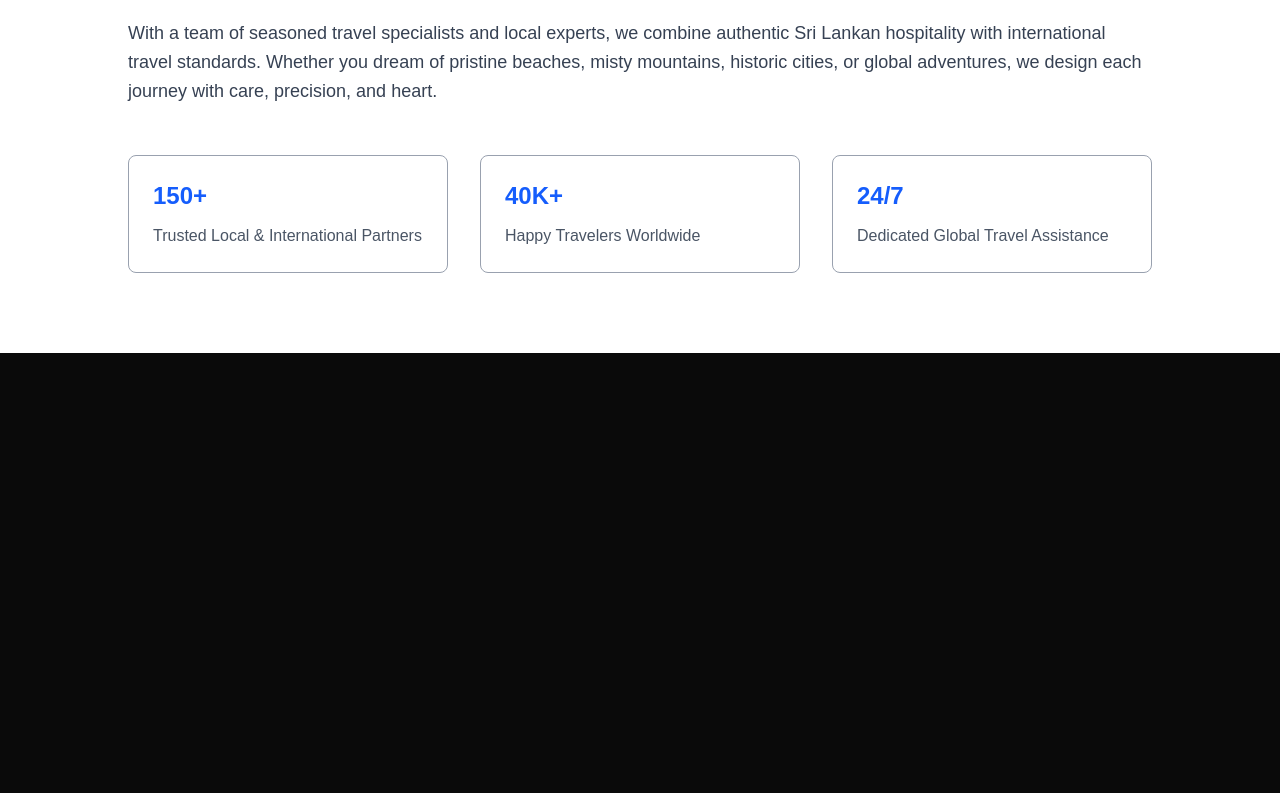
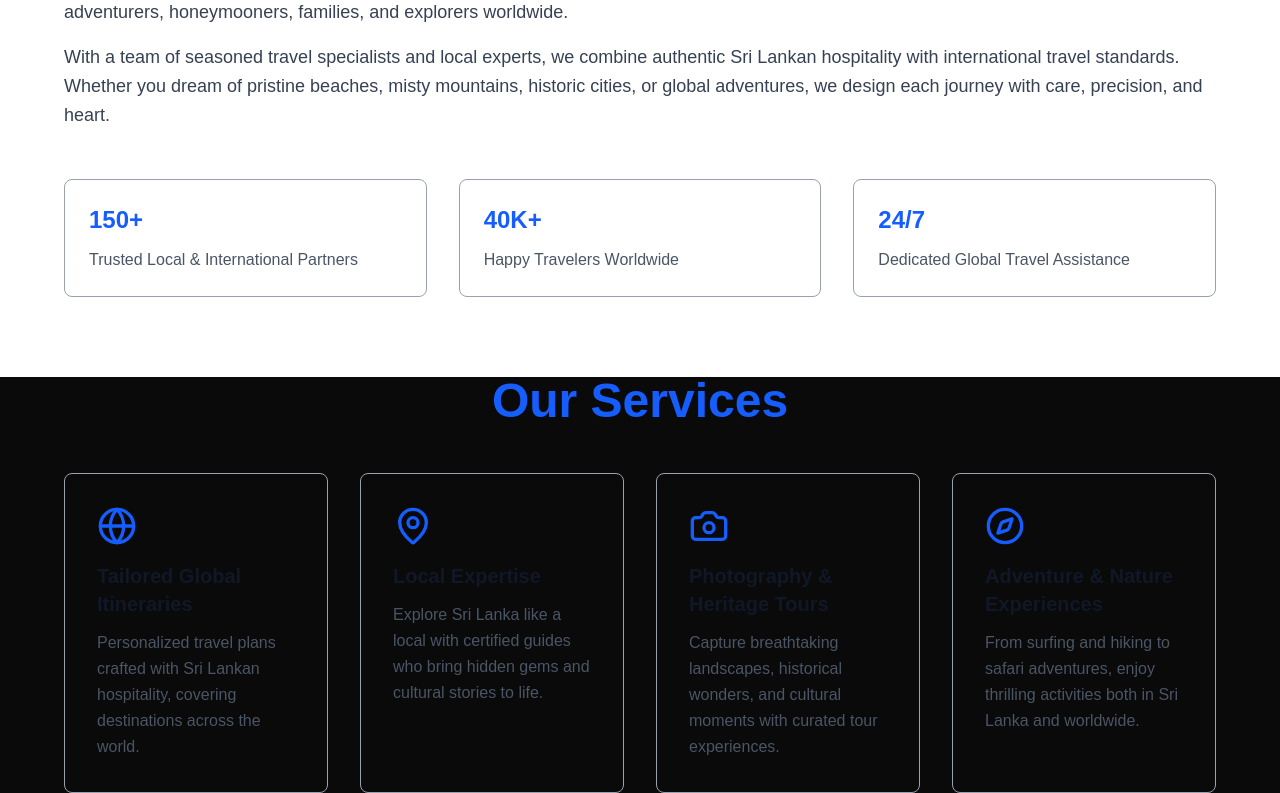
Before and after one commit to ShehaanN/WanderLust-Travels, a Next.js app: page / in a window 1280 px wide. Shown: the part 1037-1830 px from the top of the page. Before the commit the page ends 1390 px from the top, so only its background shows below. Built offline with nearby package versions, Linux system fonts and the light colour scheme.

Commit message:
feat: add Services component to display available services

```diff
--- a/app/page.tsx
+++ b/app/page.tsx
@@ -2,6 +2,7 @@
 
 import About from "@/components/about";
 import Hero from "@/components/hero";
+import Services from "@/components/services";
 
 const page = () => {
   return (
@@ -9,6 +10,7 @@ const page = () => {
       <main>
         <Hero />
         <About />
+        <Services />
       </main>
     </>
   );
--- a/components/about.tsx
+++ b/components/about.tsx
@@ -1,9 +1,9 @@
 const About = () => {
   return (
     <section className="py-20 px-4 md:px-8 bg-white">
-      <div className="max-w-5xl mx-auto">
+      <div className="max-w-6xl mx-auto">
         <div className="mb-12">
-          <h2 className="text-4xl md:text-5xl font-bold mb-6 text-blue-600 text-pretty">
+          <h2 className="text-4xl md:text-5xl font-bold mb-12 text-blue-600 text-center text-pretty">
             About WanderLust Travels
           </h2>
           <p className="text-lg text-gray-700 mb-4 leading-relaxed">
--- /dev/null
+++ b/components/services.tsx
@@ -0,0 +1,62 @@
+import { Camera, Compass, Globe, MapPin } from "lucide-react";
+
+const Services = () => {
+  const services = [
+    {
+      icon: Globe,
+      title: "Tailored Global Itineraries",
+      description:
+        "Personalized travel plans crafted with Sri Lankan hospitality, covering destinations across the world.",
+    },
+    {
+      icon: MapPin,
+      title: "Local Expertise",
+      description:
+        "Explore Sri Lanka like a local with certified guides who bring hidden gems and cultural stories to life.",
+    },
+    {
+      icon: Camera,
+      title: "Photography & Heritage Tours",
+      description:
+        "Capture breathtaking landscapes, historical wonders, and cultural moments with curated tour experiences.",
+    },
+    {
+      icon: Compass,
+      title: "Adventure & Nature Experiences",
+      description:
+        "From surfing and hiking to safari adventures, enjoy thrilling activities both in Sri Lanka and worldwide.",
+    },
+  ];
+
+  return (
+    <section>
+      <div className="max-w-6xl mx-auto">
+        <h2 className="text-4xl md:text-5xl font-bold mb-12 text-blue-600 text-center text-pretty">
+          Our Services
+        </h2>
+
+        <div className="grid md:grid-cols-2 lg:grid-cols-4 gap-8">
+          {services.map((service, index) => {
+            const Icon = service.icon;
+            return (
+              <div
+                key={index}
+                className="bg-card p-8 rounded-lg border border-gray-400 hover:border-blue-400 hover:shadow-2xl transition-all duration-300"
+              >
+                <Icon className="w-10 h-10 text-blue-600 mb-4" />
+                <h3 className="text-xl font-bold mb-3 text-gray-900">
+                  {service.title}
+                </h3>
+                <p className="text-gray-600 leading-relaxed">
+                  {service.description}
+                </p>
+              </div>
+            );
+          })}
+        </div>
+      </div>
+    </section>
+  );
+};
+
+export default Services;
```
